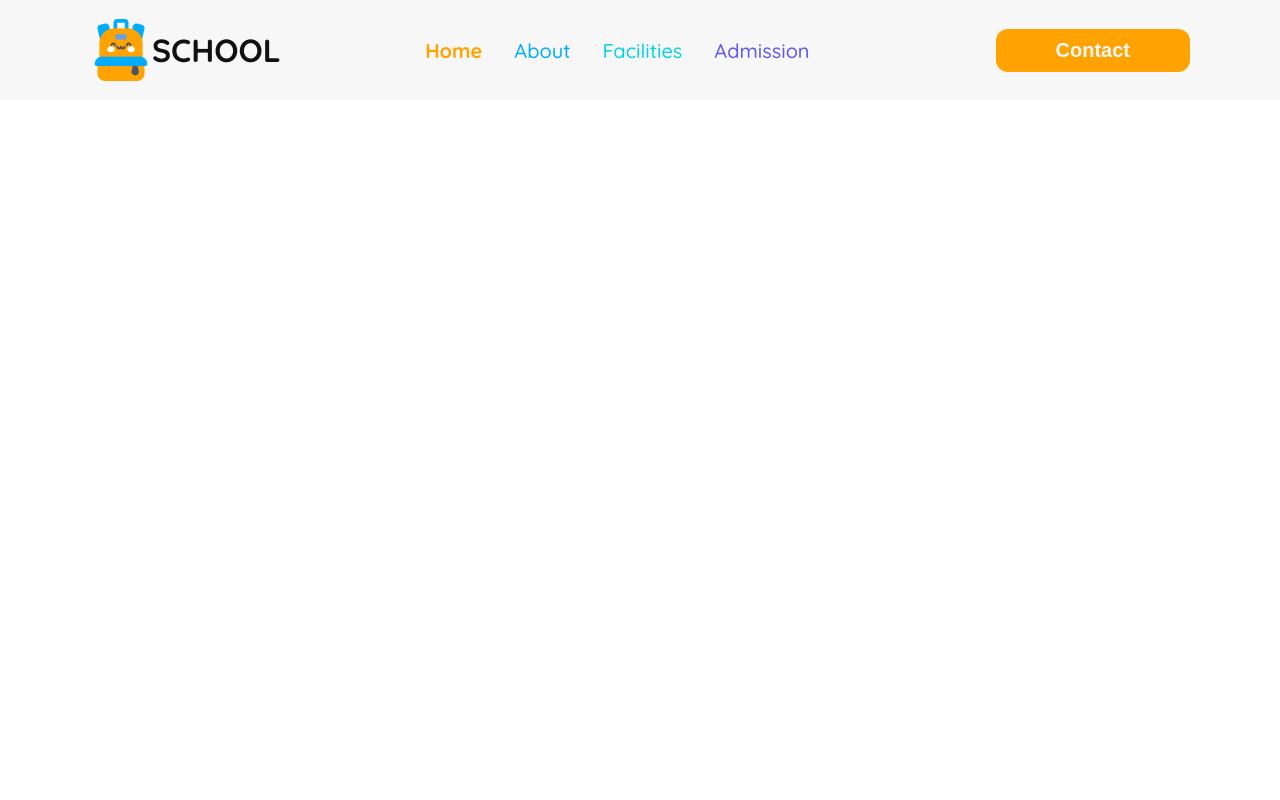
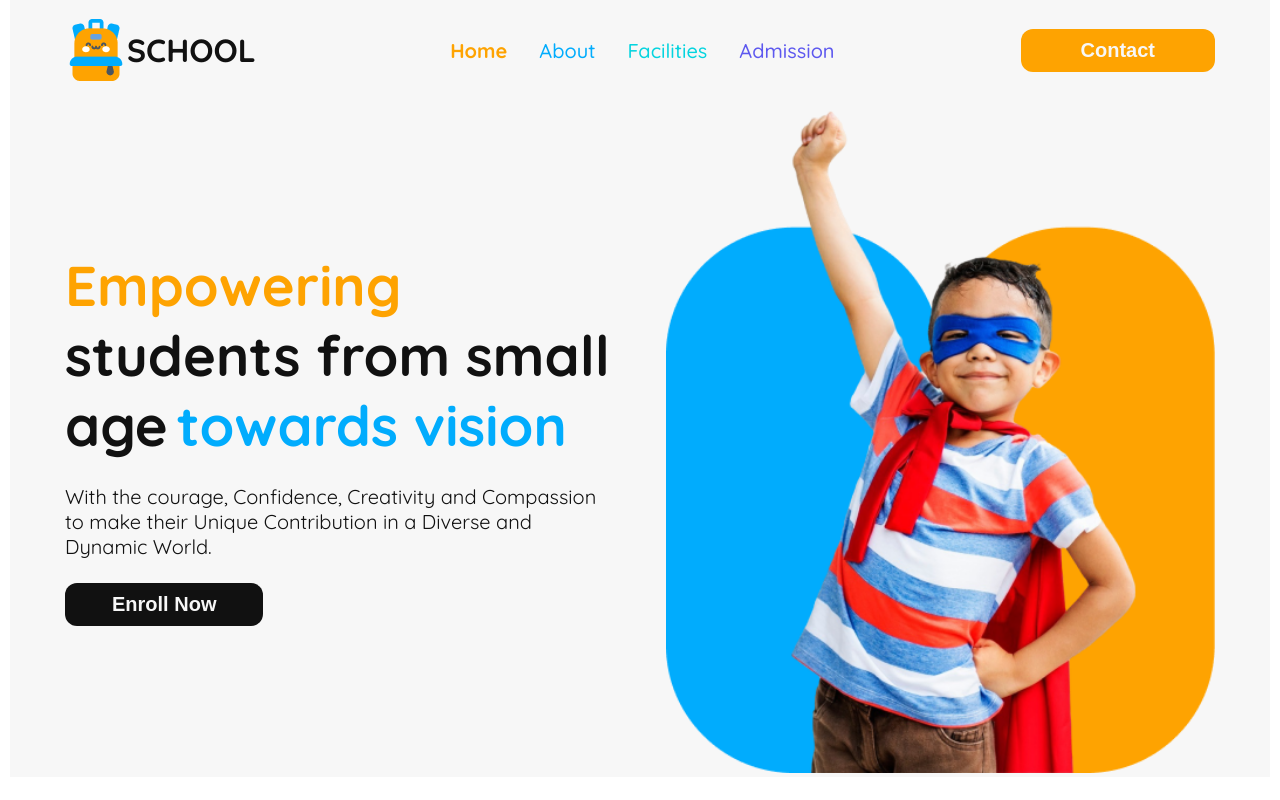
Before and after one commit to ashutosh64822/Kids-School, a plain HTML site: page index.html in a window 1280 px wide. Drawn offline with Linux system fonts and the light colour scheme.

Commit message:
added banner section

```diff
--- a/index.html
+++ b/index.html
@@ -48,10 +48,20 @@
             </li>
           </ul>
         </div>
-    </nav>
-    <div class="banner">
-
-    </div>
+      </nav>
+      <div class="banner display-flex">
+        <div class="banner-content">
+          <h1 class="banner-title">
+            <span class="banner-title-span-1">Empowering</span> <br> <span class="banner-title-span-2">students from small <br> age</span>
+            <span class="banner-title-span-3">towards vision</span>
+          </h1>
+          <p class="banner-description">With the courage, Confidence, Creativity and Compassion to make their Unique Contribution in a Diverse and Dynamic World.</p>
+          <button class="banner-btn">Enroll Now</button>
+        </div>
+        <div class="banner-image">
+            <img src="./assets/hero-kids.png" alt="banner-img">
+        </div>
+      </div>
     </header>
   </body>
 </html>
--- a/style/kidschool.css
+++ b/style/kidschool.css
@@ -36,22 +36,19 @@
 
 /* header section  */
 header {
-    width: 100%;
+    width: 1260px;
+    margin: auto;
 }
 .nav-container {
-  width: 1100px;
+  width: 1150px;
   height: 100px;
   margin: auto;
   justify-content: space-between;
   align-items: center;
 }
 
-/* header nav div {
+.nav-logo {
   align-items: center;
-} */
-
-.nav-logo{
-    align-items: center;
 }
 
 .logo {
@@ -68,6 +65,7 @@ header {
   font-size: 2rem;
   color: var(--black);
 }
+
 .nav-item {
   list-style: none;
 }
@@ -75,6 +73,7 @@ header {
 .nav-links {
   align-items: center;
 }
+
 .nav-link {
   text-decoration: none;
   margin-left: 32px;
@@ -109,3 +108,59 @@ header {
   font-weight: 600;
   text-decoration: none;
 }
+
+/* banner section  */
+
+.banner{
+    gap: 50px;
+    align-items: center;
+    width: 1150px;
+    margin: auto;
+}
+
+.banner-content{
+    align-items: center;
+}
+
+.banner-title-span-1{
+    font-size: 3.5rem;
+    font-weight: 700;
+    color: var(--orange);
+}
+
+.banner-title-span-2{
+    font-size: 3.5rem;
+    font-weight: 700;
+    color: var(--black);
+}
+
+.banner-title-span-3{
+    font-size: 3.5rem;
+    font-weight: 700;
+    color: var(--sky_blue);
+}
+
+.banner-description{
+    font-size: 1.25rem;
+    color: rgb(17,17,17);
+    margin:24px 0px;
+}
+
+.banner-btn{
+    border: none;
+    border-radius: 12px;
+    padding: 10px 47px;
+    color: var(--white);
+    background-color: var(--black);
+    font-size: 1.25rem;
+    font-weight: 700;
+}
+
+.banner-image{
+    width: 100%;
+    height: 100%;
+}
+
+.banner-image img{
+    width: 100%;
+}
```
